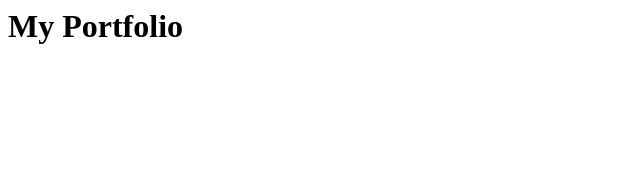
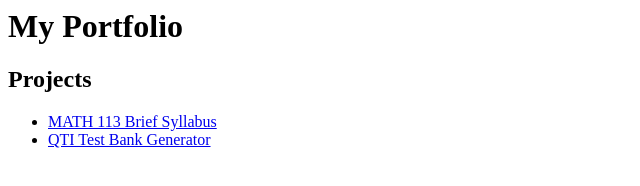
Before and after one commit to Gustafsone/My-Scripts, a plain HTML site: page index.html in a window 1280 px wide. Shown: the whole page, without its empty margins (0-640 px from the left). Drawn offline with Linux system fonts and the light colour scheme.

Commit message:
Update index.html
Signed-off-by: Erik Gustafson <80058098+Gustafsone@users.noreply.github.com>

```diff
--- a/index.html
+++ b/index.html
@@ -1 +1,6 @@
 <h1>My Portfolio</h1>
+<h2>Projects</h2>
+<ul>
+  <li><a href="https://gustafsone.github.io/My-Scripts/syllabus.html" target="_blank" rel="noopener">MATH 113 Brief Syllabus</a></li>
+  <li><a href="https://gustafsone.github.io/My-Scripts/QTI%20Test%20Bank%20Generator.html" target="_blank" rel="noopener">QTI Test Bank Generator</a></li>
+</ul>
```
